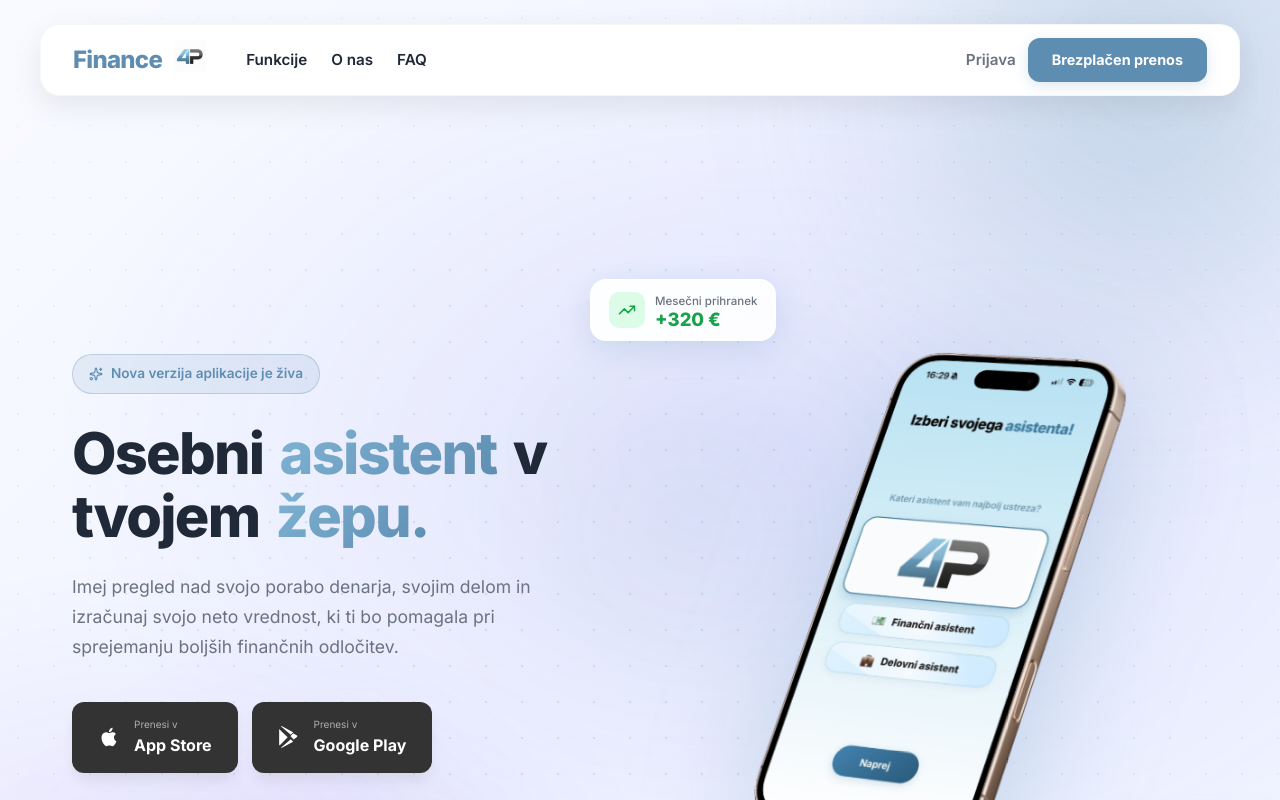
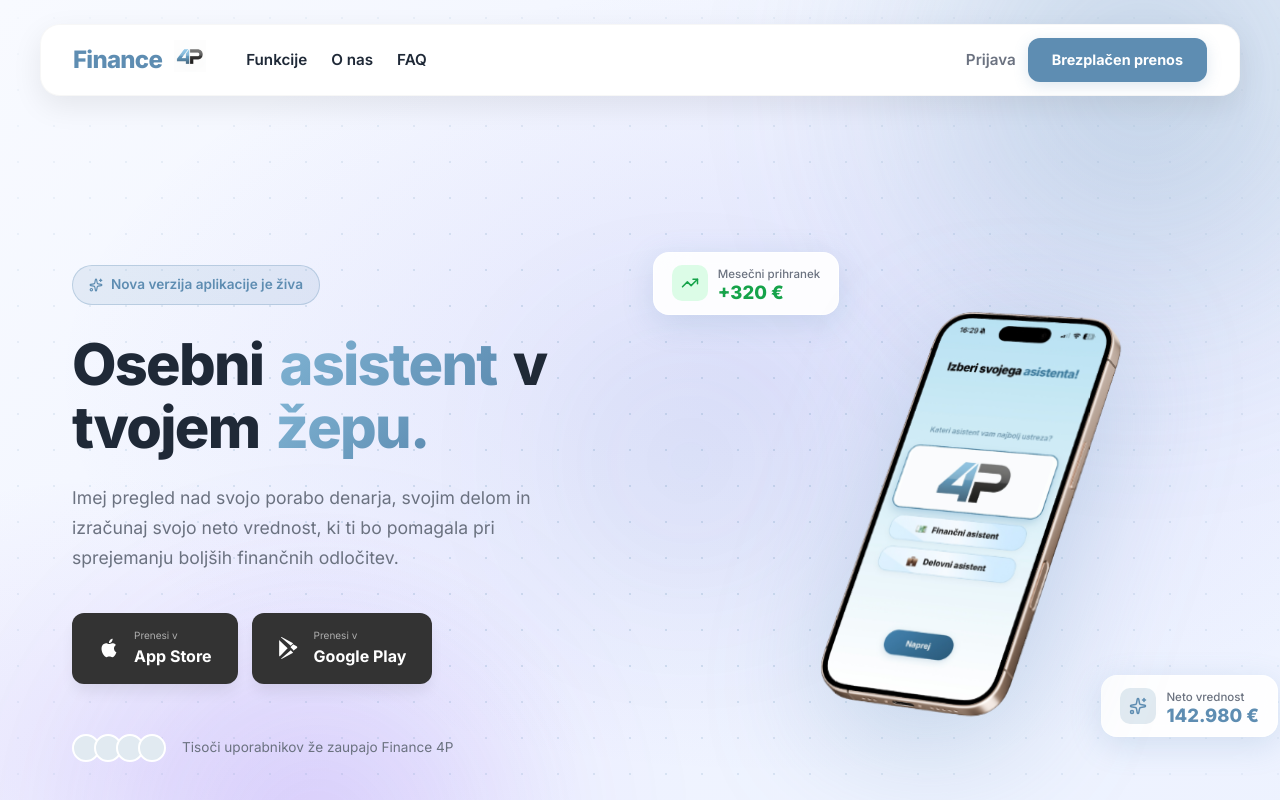
Before and after one commit to filipkolle/Landing-4P, a React (Vite) app: page / in a window 1280 px wide. Shown: the top 800 px of the page. Built offline with nearby package versions, Linux system fonts and the light colour scheme.

Commit message:
Reduce mockup sizes and adjust layout proportions for better clarity

```diff
--- a/src/styles/LandingPage.css
+++ b/src/styles/LandingPage.css
@@ -191,9 +191,9 @@
   position: relative;
   z-index: 1;
   display: grid;
-  grid-template-columns: 1fr 1fr;
+  grid-template-columns: 1.1fr 0.9fr;
   align-items: center;
-  gap: 60px;
+  gap: 80px;
   min-height: calc(100vh - 76px);
   padding-top: 60px;
   padding-bottom: 60px;
@@ -318,7 +318,7 @@
 .phone-3d-wrapper {
   position: relative;
   width: 100%;
-  max-width: 520px;
+  max-width: 420px;
   animation: phone-float 6s ease-in-out infinite;
 }
 
@@ -693,8 +693,8 @@
 
 .switcher-display-grid {
   display: grid;
-  grid-template-columns: 1fr 1.2fr;
-  gap: 80px;
+  grid-template-columns: 1.2fr 1fr;
+  gap: 100px;
   align-items: center;
   width: 100%;
 }
@@ -748,7 +748,7 @@
 .mockup-glass {
   position: relative;
   width: 100%;
-  max-width: 480px;
+  max-width: 380px;
   z-index: 1;
 }
 
```
